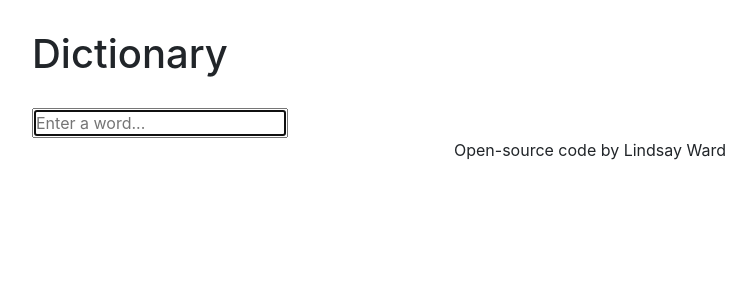
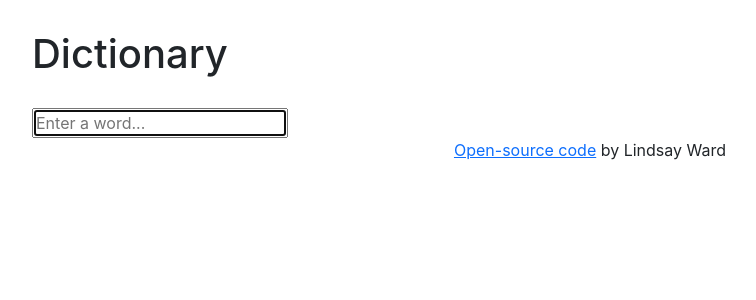
Before and after one commit to lindsaymward/dictionary-react, a React (Create React App) app: page / in a window 1280 px wide. Shown: the top 300 px of the page, without its empty margins (50-806 px from the left). Built offline with nearby package versions, Linux system fonts and the light colour scheme.

Commit message:
Add link to code in footer

```diff
--- a/src/App.js
+++ b/src/App.js
@@ -12,7 +12,14 @@ function App() {
           <Dictionary />
         </main>
         <footer className="text-center">
-          Open-source code by Lindsay Ward
+          <a
+            href="https://github.com/lindsaymward/dictionary-react"
+            target="_blank"
+            rel="noreferrer"
+          >
+            Open-source code
+          </a>{" "}
+          by Lindsay Ward
         </footer>
       </div>
     </div>
```
